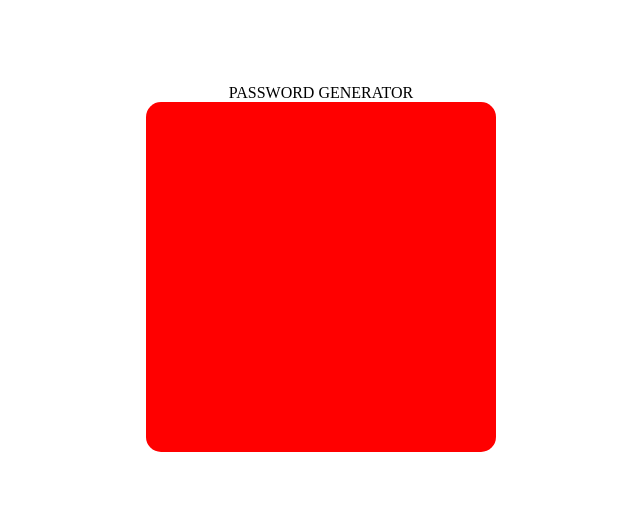
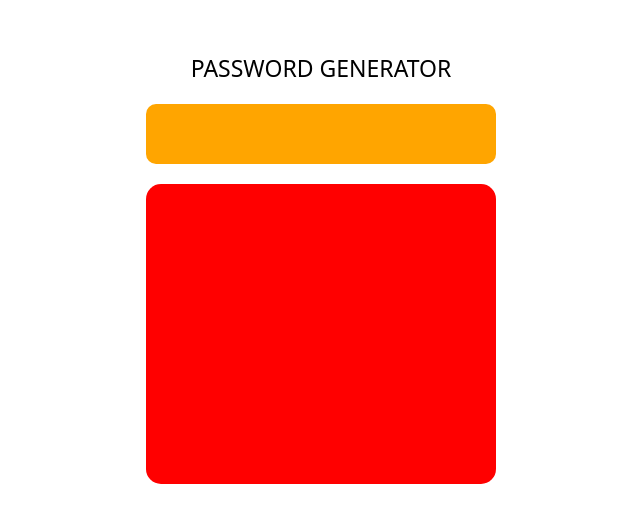
Before and after one commit to Kartik-Ranaut/Password-Generator, a plain HTML site: page index.html in a window 1280 px wide. Shown: the part 132-654 px from the top of the page, without its empty margins (319-959 px from the left). Drawn offline with Linux system fonts and the light colour scheme.

Commit message:
third day third

```diff
--- a/style.css
+++ b/style.css
@@ -10,10 +10,22 @@
     width: 100vw;
     height: 100vh;
     flex-direction: column;
+    gap:20px;
 }
 .box{
     border-radius: 15px;
     background-color: red;
     width:350px;
-    height: 350px;
+    height: 300px;
 }
+.header{
+    font-size: 23px;
+    /* margin-bottom: 10px; */
+    font-family: system-ui, -apple-system, BlinkMacSystemFont, 'Segoe UI', Roboto, Oxygen, Ubuntu, Cantarell, 'Open Sans', 'Helvetica Neue', sans-serif;
+}
+.output{
+    border-radius: 10px;
+    width:350px;
+    height:60px;
+    background-color: orange;
+}
```
